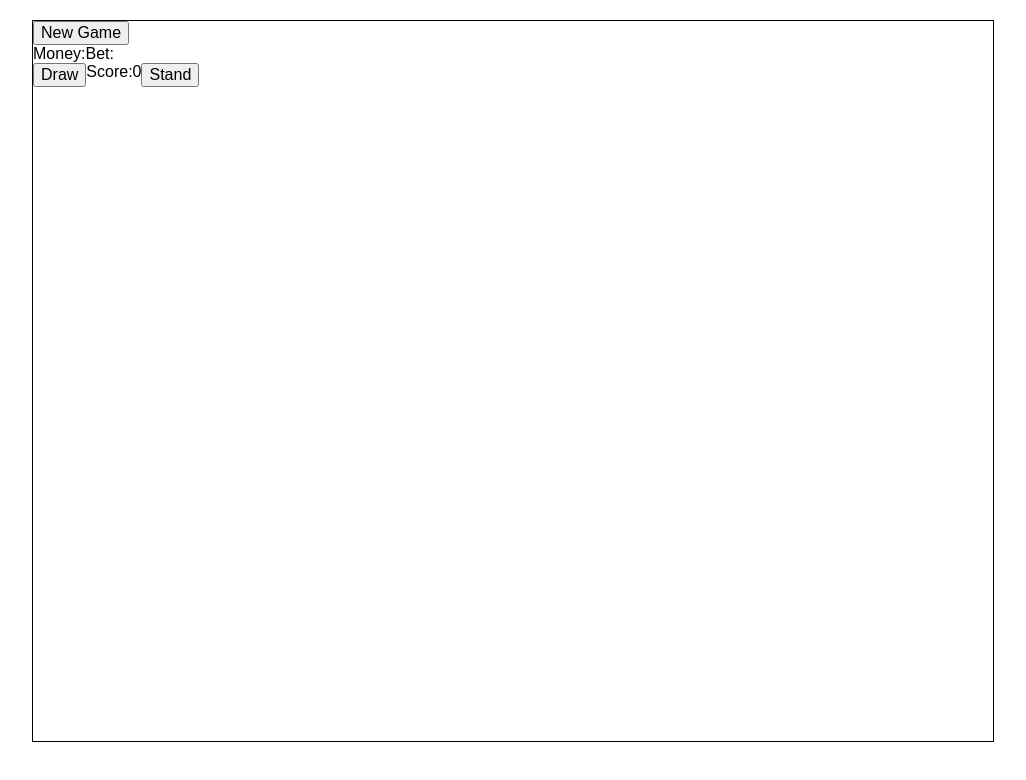
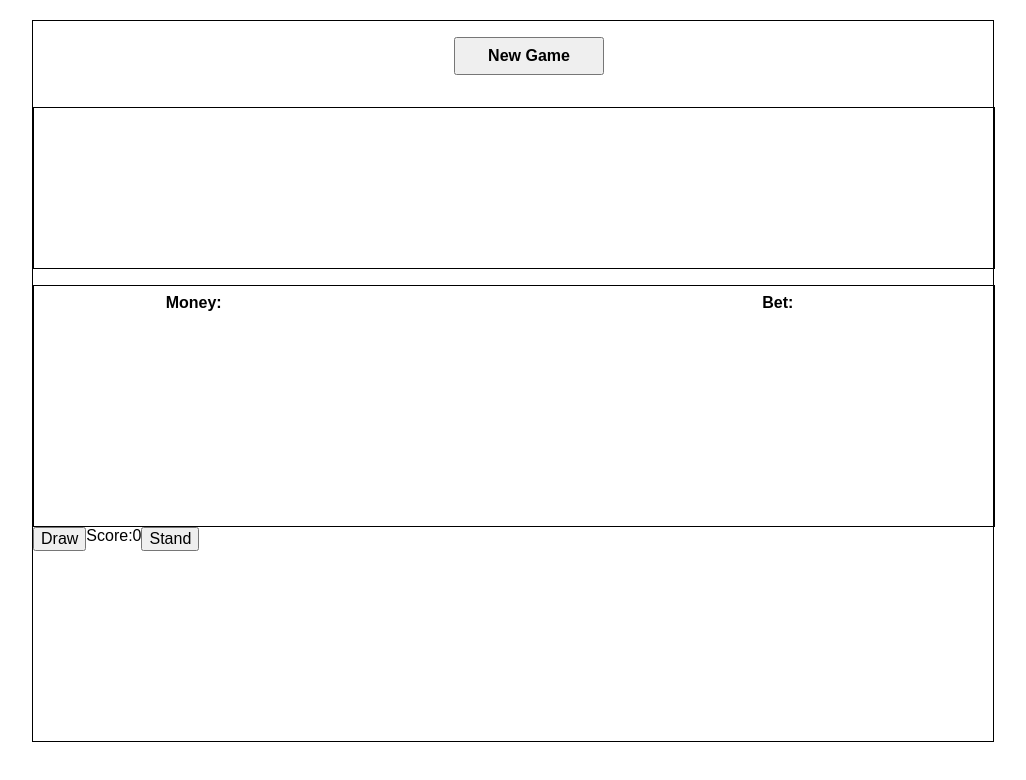
Before and after one commit to Leziak/Blackjack, a website: page public/index.html in a window 1280 px wide. Shown: the whole page, without its empty margins (127-1153 px from the left). Drawn offline with nearby package versions, Linux system fonts and the light colour scheme; files that its build step writes are made by us from their sources.

Commit message:
Css Changes

```diff
--- a/src/scss/index.scss
+++ b/src/scss/index.scss
@@ -9,21 +9,56 @@
     border: 1px solid black;
     margin:auto;
     margin-top:20px;
-
 }
 
-.main-container.new-game{
+.new-game{
     display:flex;
-    width: 30px;
+    width: 100%;
+    justify-content: center;
+    /*background-color:green;*/
+    flex-direction:row;
+    padding:1rem;
+    button {
+        width:150px;
+        padding:0.5rem;
+        font-size:1rem;
+        font-weight: bold;
+    }
 }
 
 .dealer{
     display:flex;
-    flex:nowrap;
+    flex:column;
+    border:1px solid black;
+    width:100%;
+    height:20vh;
+    margin-top:1rem;
+    margin-bottom: 1rem;
 }
 
 .middle-game{
     display:flex;
+    justify-content: space-around;
+    min-height:30vh;
+    width:100%;
+    border:1px solid black;
+    .money {
+        width:150px;
+        padding:0.5rem;
+        font-size:1rem;
+        font-weight: bold;
+        margin-left:1rem;
+    }
+
+    .bet {
+        width:100px;
+        padding:0.5rem;
+        font-size:1rem;
+        font-weight: bold;
+        margin-right:1rem;
+    }
+
+
 }
 
 .player{
```
